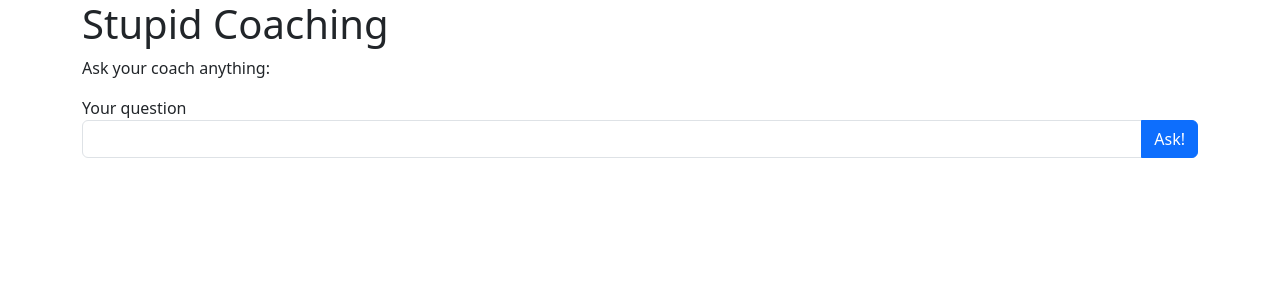
After one commit to jv979/rails-stupid-coaching, a Rails app: page /ask in a window 1280 px wide. The commit adds this page. Shown: the top 300 px of the page. Run offline with Rails 7, Linux system fonts and the light colour scheme; some libraries are stand-ins or nearby versions.

Commit message:
Complete Rails Stupid Coaching

```diff
--- /dev/null
+++ b/app/controllers/questions_controller.rb
@@ -0,0 +1,16 @@
+class QuestionsController < ApplicationController
+  def ask
+  end
+
+  def answer
+    @question = params[:question]
+
+    if @question == "I am going to work"
+      @answer = "Great!"
+    elsif @question.end_with?("?")
+      @answer = "Silly question, get dressed and go to work!"
+    else
+      @answer = "I don't care, get dressed and go to work!"
+    end
+  end
+end
--- /dev/null
+++ b/app/helpers/questions_helper.rb
@@ -0,0 +1,2 @@
+module QuestionsHelper
+end
--- a/app/views/layouts/application.html.erb
+++ b/app/views/layouts/application.html.erb
@@ -4,21 +4,18 @@
     <title><%= content_for(:title) || "Rails Stupid Coaching" %></title>
     <meta name="viewport" content="width=device-width,initial-scale=1">
     <meta name="apple-mobile-web-app-capable" content="yes">
-    <meta name="application-name" content="Rails Stupid Coaching">
     <meta name="mobile-web-app-capable" content="yes">
     <%= csrf_meta_tags %>
     <%= csp_meta_tag %>
 
     <%= yield :head %>
 
-    <%# Enable PWA manifest for installable apps (make sure to enable in config/routes.rb too!) %>
-    <%#= tag.link rel: "manifest", href: pwa_manifest_path(format: :json) %>
-
     <link rel="icon" href="/icon.png" type="image/png">
     <link rel="icon" href="/icon.svg" type="image/svg+xml">
     <link rel="apple-touch-icon" href="/icon.png">
 
-    <%# Includes all stylesheet files in app/assets/stylesheets %>
+    <link href="https://cdn.jsdelivr.net/npm/bootstrap@5.3.6/dist/css/bootstrap.min.css" rel="stylesheet" integrity="sha384-4Q6Gf2aSP4eDXB8Miphtr37CMZZQ5oXLH2yaXMJ2w8e2ZtHTl7GptT4jmndRuHDT" crossorigin="anonymous">
+
     <%= stylesheet_link_tag :app, "data-turbo-track": "reload" %>
     <%= javascript_importmap_tags %>
   </head>
--- /dev/null
+++ b/app/views/questions/ask.html.erb
@@ -0,0 +1,14 @@
+<div class="container">
+  <h1>Stupid Coaching</h1>
+
+  <p>Ask your coach anything:</p>
+
+  <form action="/answer" data-turbo="false">
+    <label for="question">Your question</label>
+
+    <div class="input-group">
+      <input type="text" id="question" name="question" class="form-control">
+      <input type="submit" value="Ask!" class="btn btn-primary">
+    </div>
+  </form>
+</div>
--- a/config/routes.rb
+++ b/config/routes.rb
@@ -11,4 +11,7 @@ Rails.application.routes.draw do
 
   # Defines the root path route ("/")
   # root "posts#index"
+
+  get "ask", to: "questions#ask"
+  get "answer", to: "questions#answer"
 end
```
Also changed, not shown: app/assets/stylesheets/application.css (+38 -10 lines), app/views/questions/answer.html.erb (added, +15 -0 lines), test/controllers/questions_controller_test.rb (added, +7 -0 lines).
